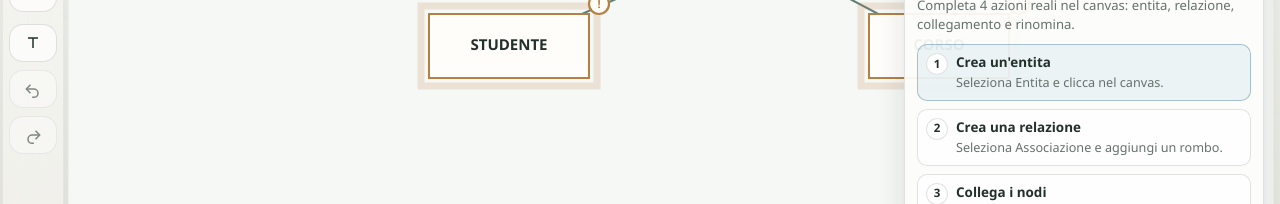
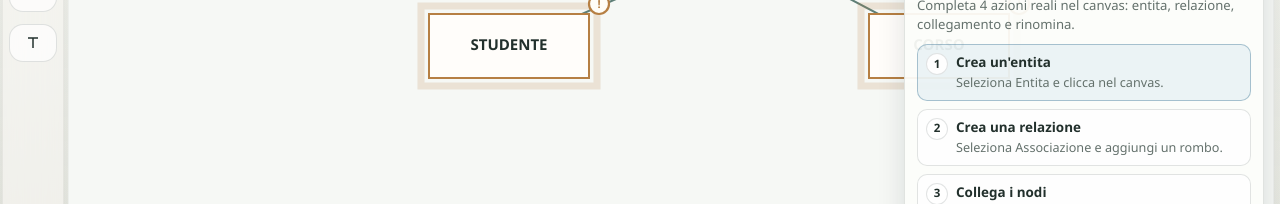
Before and after one commit to SignorTynam/ER-Studio, a React (Vite) app: page / in a window 1280 px wide. Shown: the part 432-636 px from the top of the page. Built offline with nearby package versions, Linux system fonts and the light colour scheme; the HTML template or start-up script is replaced by a standard one.

Commit message:
feat: remove empty context actions from toolbar rendering

```diff
--- a/src/toolbar/Toolbar.tsx
+++ b/src/toolbar/Toolbar.tsx
@@ -261,35 +261,7 @@ export function Toolbar(props: ToolbarProps) {
 
   function renderContextActions() {
     if (context === "empty") {
-      return (
-        <section className="toolbar-section">
-          <div className="toolbar-section-label">Azioni canvas</div>
-          <div className="toolbar-list toolbar-list-tight">
-            <button
-              type="button"
-              className="toolbar-action-button"
-              onClick={props.onUndo}
-              disabled={!props.canUndo}
-              aria-label="Annulla"
-              title="Annulla"
-            >
-              <ActionIcon kind="undo" />
-              <span className="tool-label">Annulla</span>
-            </button>
-            <button
-              type="button"
-              className="toolbar-action-button"
-              onClick={props.onRedo}
-              disabled={!props.canRedo}
-              aria-label="Ripeti"
-              title="Ripeti"
-            >
-              <ActionIcon kind="redo" />
-              <span className="tool-label">Ripeti</span>
-            </button>
-          </div>
-        </section>
-      );
+      return null;
     }
 
     if (context === "node") {
@@ -608,35 +580,6 @@ export function Toolbar(props: ToolbarProps) {
         />
       ) : null}
 
-      {props.collapsed && context === "empty" ? (
-        <section className="toolbar-section">
-          <div className="toolbar-section-label">Cronologia</div>
-          <div className="toolbar-list toolbar-list-tight">
-            <button
-              type="button"
-              className="toolbar-action-button"
-              onClick={props.onUndo}
-              disabled={!props.canUndo}
-              aria-label="Annulla"
-              title="Annulla"
-            >
-              <ActionIcon kind="undo" />
-              <span className="tool-label">Annulla</span>
-            </button>
-            <button
-              type="button"
-              className="toolbar-action-button"
-              onClick={props.onRedo}
-              disabled={!props.canRedo}
-              aria-label="Ripeti"
-              title="Ripeti"
-            >
-              <ActionIcon kind="redo" />
-              <span className="tool-label">Ripeti</span>
-            </button>
-          </div>
-        </section>
-      ) : null}
     </aside>
   );
 }
```
